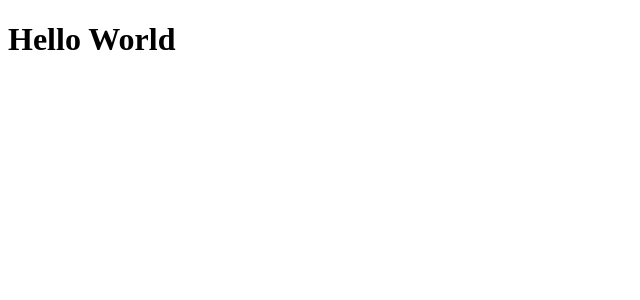
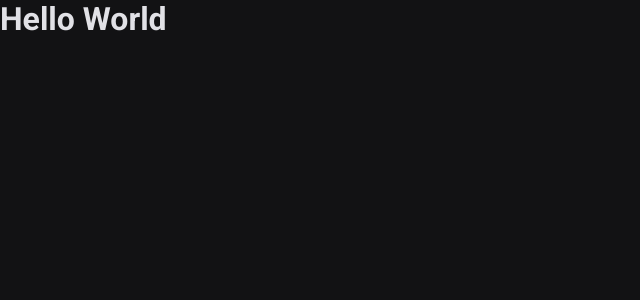
Before and after one commit to davidffa/NLWHeat, a React (Vite) app in the folder web/: page / in a window 1280 px wide. Shown: the top 300 px of the page, without its empty margins (0-640 px from the left). Built offline with nearby package versions, Linux system fonts and the light colour scheme.

Commit message:
Setup global styles

```diff
--- a/web/index.html
+++ b/web/index.html
@@ -1,13 +1,22 @@
 <!DOCTYPE html>
 <html lang="en">
+
 <head>
+  <link rel="preconnect" href="https://fonts.googleapis.com" />
+  <link rel="preconnect" href="https://fonts.gstatic.com" crossorigin />
+
   <meta charset="UTF-8" />
   <link rel="icon" type="image/svg+xml" href="/src/favicon.svg" />
   <meta name="viewport" content="width=device-width, initial-scale=1.0" />
+
+  <link href="https://fonts.googleapis.com/css2?family=Roboto:wght@400;700&display=swap" rel="stylesheet" />
+
   <title>Vite App</title>
 </head>
+
 <body>
   <div id="root"></div>
   <script type="module" src="/src/main.tsx"></script>
 </body>
+
 </html>
--- a/web/package.json
+++ b/web/package.json
@@ -8,7 +8,9 @@
   },
   "dependencies": {
     "react": "^17.0.0",
-    "react-dom": "^17.0.0"
+    "react-dom": "^17.0.0",
+    "react-icons": "^4.3.1",
+    "sass": "^1.43.2"
   },
   "devDependencies": {
     "@types/react": "^17.0.0",
--- a/web/src/main.tsx
+++ b/web/src/main.tsx
@@ -1,6 +1,8 @@
 import React from 'react'
 import ReactDOM from 'react-dom'
 import { App } from './App'
+
+import './styles/global.css';
 
 ReactDOM.render(
   <React.StrictMode>
--- /dev/null
+++ b/web/src/styles/global.css
@@ -0,0 +1,11 @@
+* {
+  padding: 0;
+  margin: 0;
+  box-sizing: border-box;
+  font-family: Roboto, sans-serif;
+}
+
+body {
+  color: #e1e1e6;
+  background-color: #121214;
+}
```
Also changed, not shown: 1 other file (tests, documents, lock files or other folders). Lines whose indentation alone changed are shown as unchanged.
